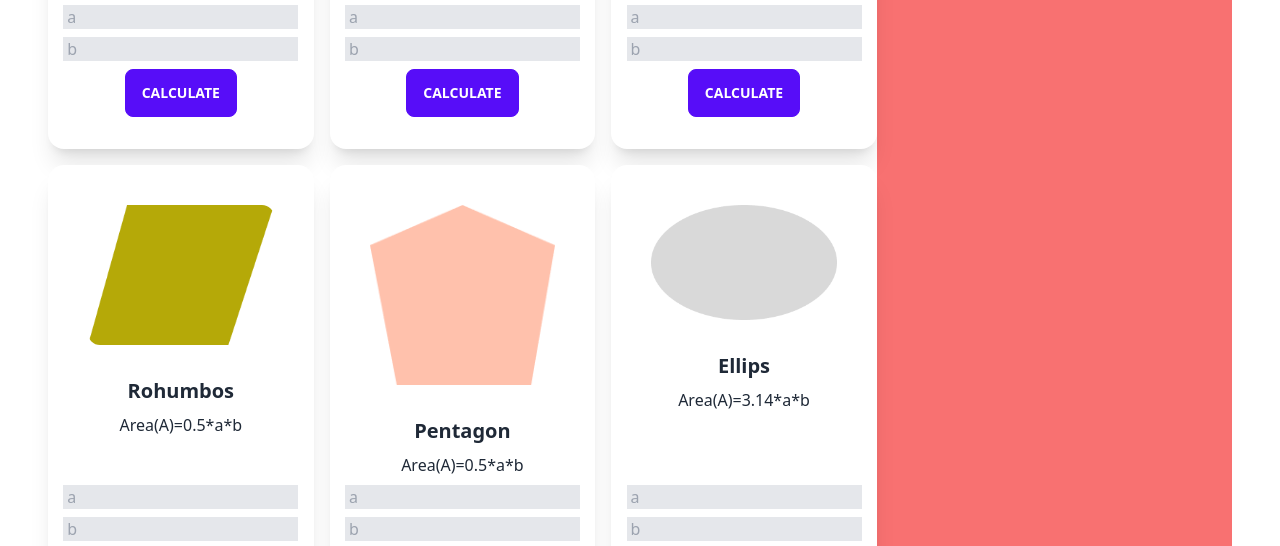
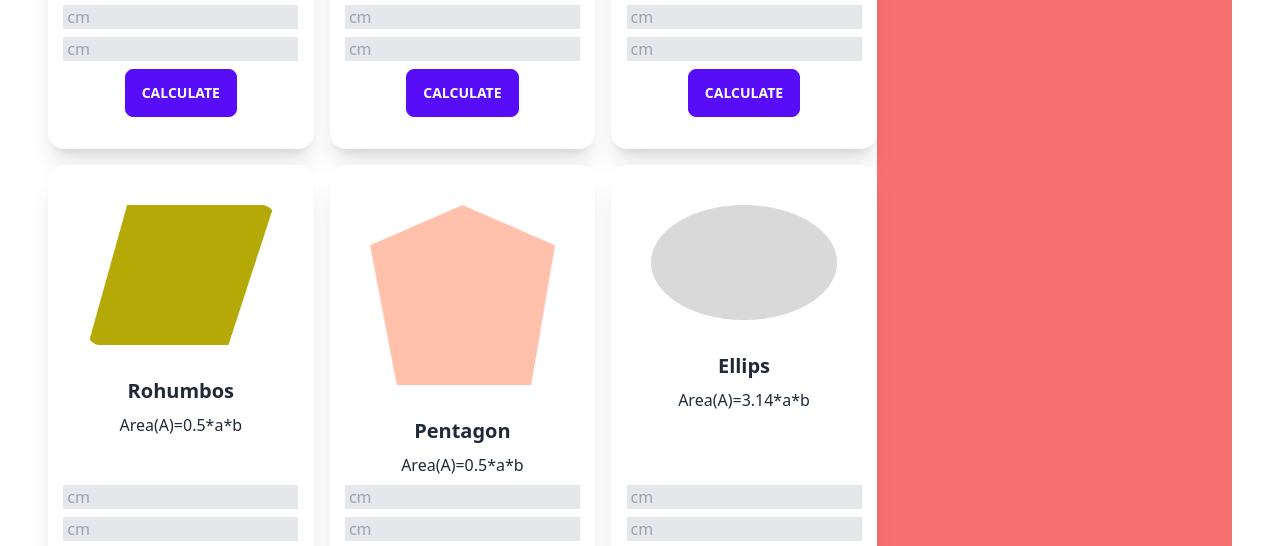
Before and after one commit to Mostafiz1257/genius-geometry, a plain HTML site: page index.html in a window 1280 px wide. Shown: the part 379-925 px from the top of the page. Drawn offline with nearby package versions, Linux system fonts and the light colour scheme.

Commit message:
added area calculation section

```diff
--- a/index.html
+++ b/index.html
@@ -34,7 +34,7 @@
         </ul>
       </div>
       <div class="navbar-end">
-        <a class="btn">Blog</a>
+        <a id="blog-btn" class="btn">Blog</a>
       </div>
     </div>
   </header>
@@ -48,8 +48,8 @@
         <div class="card-body items-center text-center">
           <h2 class="card-title">Trangle</h2>
           <p>Area(A)=0.5*a*b</p>
-         <input class="bg-gray-200 pl-1" type="email" name="" id="" placeholder="a">
-         <input class="bg-gray-200 pl-1" type="email" name="" id="" placeholder="b">
+         <input class="bg-gray-200 pl-1" type="email" name="" id="" placeholder="cm">
+         <input class="bg-gray-200 pl-1" type="email" name="" id="" placeholder="cm">
           <div class="card-actions">
             <button class="btn btn-primary">Calculate</button>
           </div>
@@ -62,8 +62,8 @@
         <div class="card-body items-center text-center">
           <h2 class="card-title">Rectangle</h2>
           <p>Area(A)=a*b</p>
-         <input class="bg-gray-200 pl-1" type="email" name="" id="" placeholder="a">
-         <input class="bg-gray-200 pl-1" type="email" name="" id="" placeholder="b">
+         <input class="bg-gray-200 pl-1" type="email" name="" id="" placeholder="cm">
+         <input class="bg-gray-200 pl-1" type="email" name="" id="" placeholder="cm">
           <div class="card-actions">
             <button class="btn btn-primary">Calculate</button>
           </div>
@@ -76,8 +76,8 @@
         <div class="card-body items-center text-center">
           <h2 class="card-title">Peralleogram</h2>
           <p>Area(A)=a*b</p>
-         <input class="bg-gray-200 pl-1" type="email" name="" id="" placeholder="a">
-         <input class="bg-gray-200 pl-1" type="email" name="" id="" placeholder="b">
+         <input class="bg-gray-200 pl-1" type="email" name="" id="" placeholder="cm">
+         <input class="bg-gray-200 pl-1" type="email" name="" id="" placeholder="cm">
           <div class="card-actions">
             <button class="btn btn-primary">Calculate</button>
           </div>
@@ -90,8 +90,8 @@
         <div class="card-body items-center text-center">
           <h2 class="card-title">Rohumbos</h2>
           <p>Area(A)=0.5*a*b</p>
-         <input class="bg-gray-200 pl-1" type="email" name="" id="" placeholder="a">
-         <input class="bg-gray-200 pl-1" type="email" name="" id="" placeholder="b">
+         <input class="bg-gray-200 pl-1" type="email" name="" id="" placeholder="cm">
+         <input class="bg-gray-200 pl-1" type="email" name="" id="" placeholder="cm">
           <div class="card-actions">
             <button class="btn btn-primary">Calculate</button>
           </div>
@@ -104,8 +104,8 @@
         <div class="card-body items-center text-center">
           <h2 class="card-title">Pentagon</h2>
           <p>Area(A)=0.5*a*b</p>
-         <input class="bg-gray-200 pl-1" type="email" name="" id="" placeholder="a">
-         <input class="bg-gray-200 pl-1" type="email" name="" id="" placeholder="b">
+         <input class="bg-gray-200 pl-1" type="email" name="" id="" placeholder="cm">
+         <input class="bg-gray-200 pl-1" type="email" name="" id="" placeholder="cm">
           <div class="card-actions">
             <button class="btn btn-primary">Calculate</button>
           </div>
@@ -118,8 +118,8 @@
         <div class="card-body items-center text-center">
           <h2 class="card-title">Ellips</h2>
           <p>Area(A)=3.14*a*b</p>
-         <input class="bg-gray-200 pl-1" type="email" name="" id="" placeholder="a">
-         <input class="bg-gray-200 pl-1" type="email" name="" id="" placeholder="b">
+         <input class="bg-gray-200 pl-1" type="email" name="" id="" placeholder="cm">
+         <input class="bg-gray-200 pl-1" type="email" name="" id="" placeholder="cm">
           <div class="card-actions">
             <button class="btn btn-primary">Calculate</button>
           </div>
```
